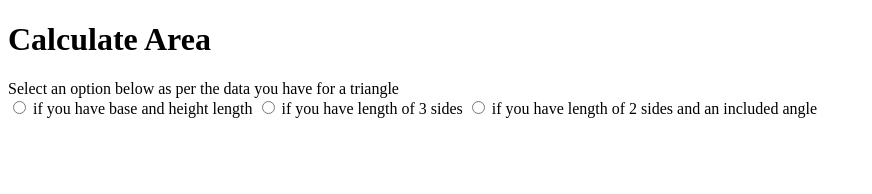
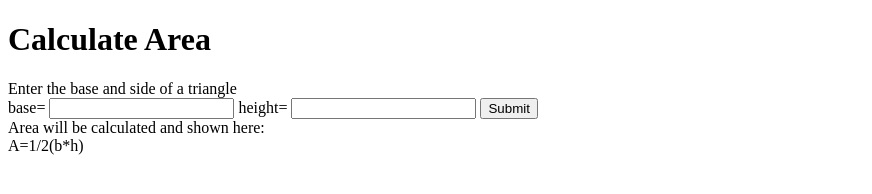
Before and after one commit to SatwikaKacham/triangle-quiz, a plain HTML site: page area.html in a window 1280 px wide. Shown: the whole page, without its empty margins (0-872 px from the left). Drawn offline with Linux system fonts and the light colour scheme.

Commit message:
feat : area

```diff
--- a/area.html
+++ b/area.html
@@ -12,20 +12,18 @@
             Calculate Area
         </h1>
         <div class="discription">
-            Select an option below as per the data you have for a triangle
+            Enter the base and side of a  triangle
         </div>
-    <form  class="option-selector">
-        <div class="option">
+        <label for="base" class="base-label">base=</label>
+              <input type="number" class="base-input">
+           <label for="side" class="side-label">height=</label>
+              <input type="number" class="side-input">
+              <button class="submit-btn">Submit</button>
+              <div class="output-discription">Area will be calculated and shown here:</div>
+              <div class="output"></div>
 
-            <input type="radio" name="option" value="calAreaoption1" class="calArea1">
-            <label for="calArea1" class="label">if you have base and height length</label>
-           <input type="radio" name="option" value="calAreaoption2" class="calArea2">
-           <label for="calArea2" class="label">if you have length of 3 sides</label>
-           <input type="radio" name="option" value="calAreaoption3" class="calArea3">
-           <label for="calArea3" class="label">if you have length of 2 sides and an included angle</label>
-        </div>
-    </form>
-
+      </div>
+      <script src="area.js" type="text/javascript"></script>
 
 
 
--- /dev/null
+++ b/area.js
@@ -0,0 +1,35 @@
+const baseInput = document.querySelector(".base-input");
+const sideInput = document.querySelector(".side-input");
+console.log(sideInput);
+const submitBtn = document.querySelector(".submit-btn");
+const outPut = document.querySelector(".output");
+
+
+outPut.innerText="A=1/2(b*h)";
+
+
+
+
+
+
+
+function clickEvent()
+{
+    var h=sideInput.value;
+    var b=baseInput.value;
+    if(b>0&&h>0)
+    {
+    var mult = b*h;
+    var A = mult*(1/2);
+
+    outPut.innerText = A;
+    }
+    else {
+        outPut.innerText="please enter some valid input";
+    }
+}
+
+
+
+
+submitBtn.addEventListener('click',clickEvent);
```
